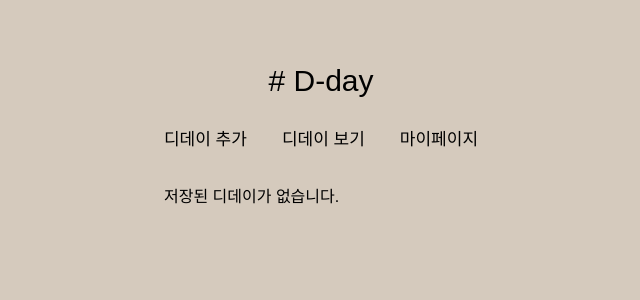
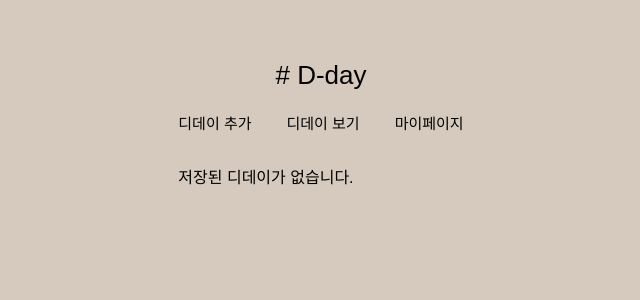
Before and after one commit to 0826486/dday, a Flask app: page /see in a window 1280 px wide. Shown: the top 300 px of the page, without its empty margins (319-959 px from the left). Run offline with Flask 3, Linux system fonts and the light colour scheme; some web fonts are replaced.

Commit message:
chore : 글씨 크기 좀 줄임

```diff
--- a/static/css/see.css
+++ b/static/css/see.css
@@ -30,7 +30,7 @@ body {
 }
 
 .maintitle {
-    font-size: 30px;
+    font-size: 26px; /* 30px에서 26px로 줄임 */
 }
 
 .maintitle a {
@@ -43,7 +43,7 @@ body {
     justify-content: center;
     align-items: center;
     margin-top: -20px;
-    font-size: 17px;
+    font-size: 15px; /* 17px에서 15px로 줄임 */
     gap: 35px;
 }
 
@@ -90,11 +90,12 @@ body {
 
 /* 텍스트 스타일 */
 .text-container h3 {
-    font-size: 1.8em;
+    font-family: 'HakgyoansimChilpanjiugaeTTF-B';
+    font-size: 1.6em;
     margin-bottom: 10px;
 }
 
 .text-container p {
-    font-size: 1.2em;
+    font-size: 1em;
     margin: 0;
 }
```
